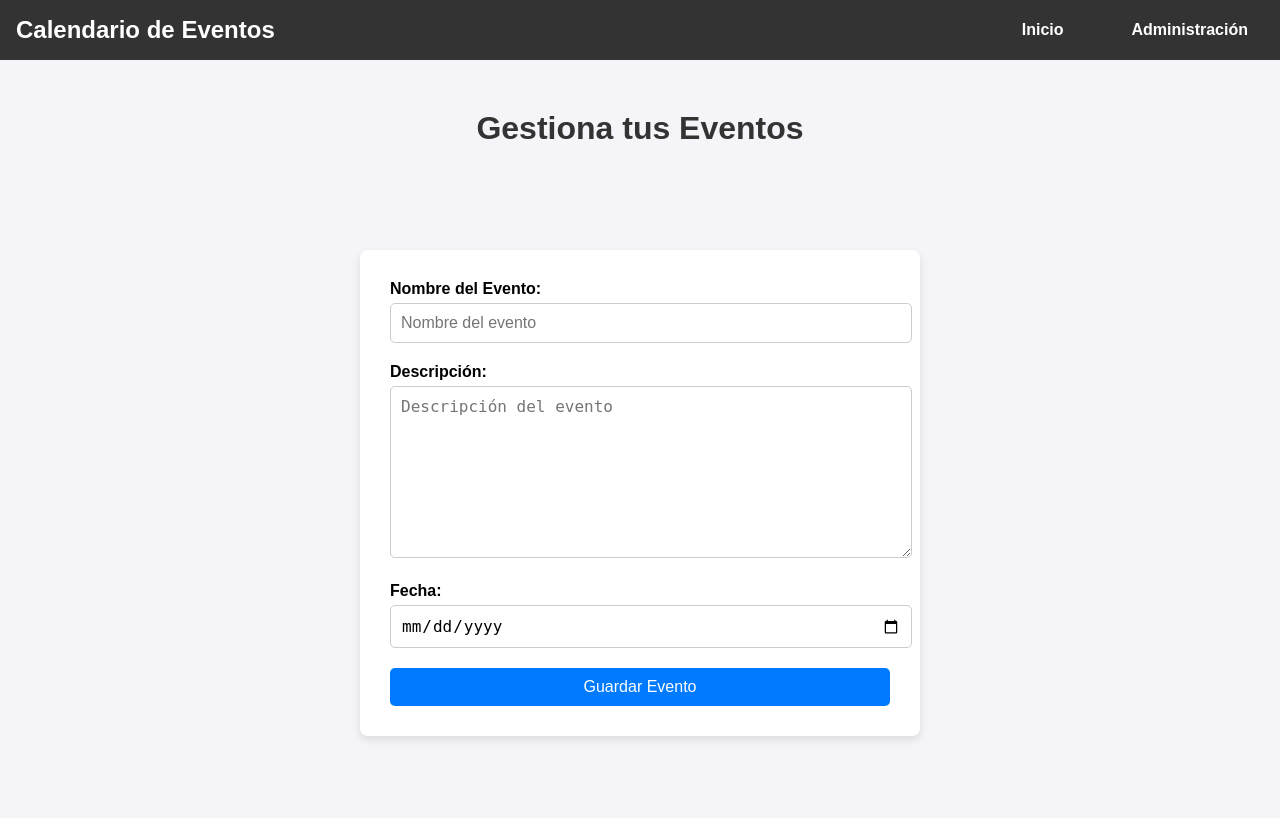
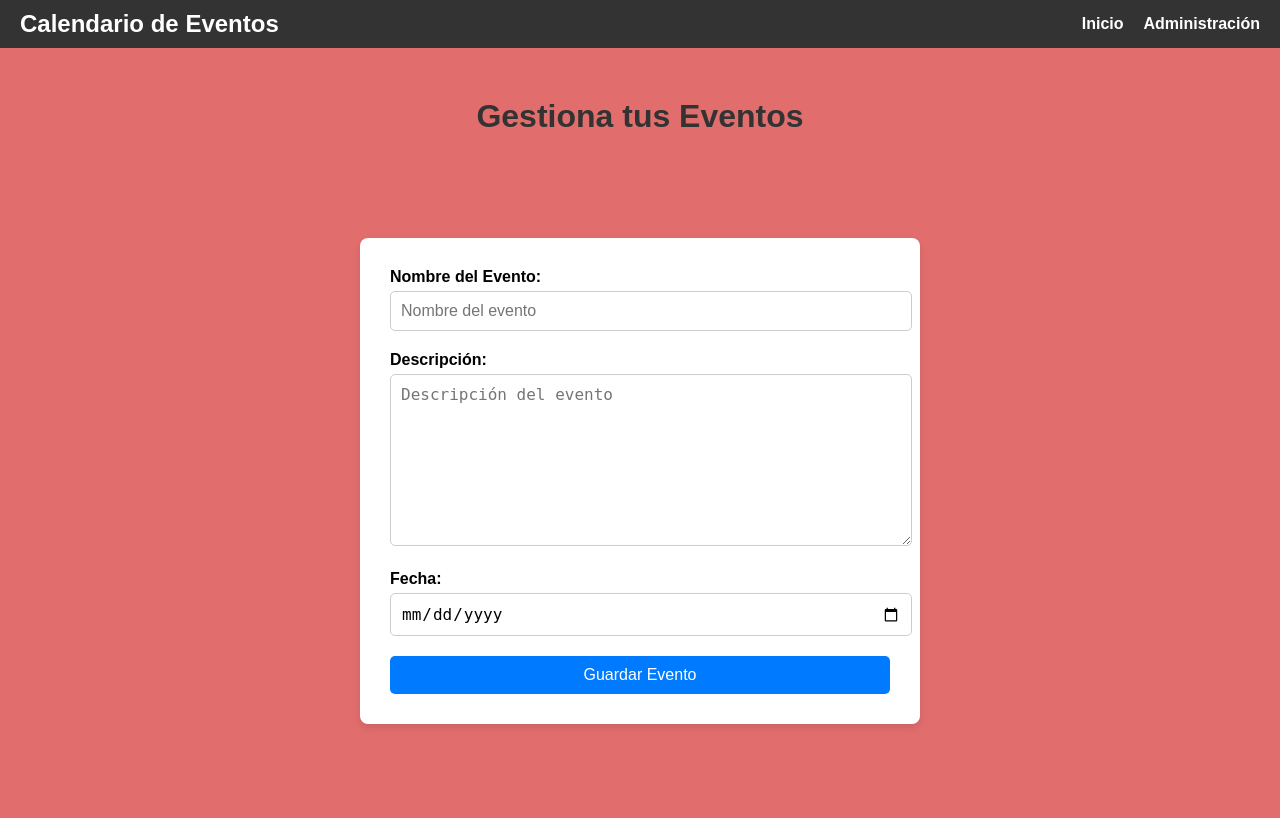
Before and after one commit to sessoto/EduPlanner, a Django app: page /calendario_admin.html in a window 1280 px wide. After the commit the page ends 728 px from the top, so only its background shows below. Run offline with Django 5.2, Linux system fonts and the light colour scheme.

Commit message:
lo último que alcance a cambiar

```diff
--- a/eventos/templates/calendario_admin.html
+++ b/eventos/templates/calendario_admin.html
@@ -12,40 +12,19 @@
             font-family: Arial, sans-serif;
             margin: 0;
             padding: 0;
-            background-color: #f4f4f9;
+            background-color: #e26d6d;
         }
 
+
+
+        /* Navbar */
         .navbar {
-            background-color: #333;
-            color: white;
-            padding: 1rem;
             display: flex;
             justify-content: space-between;
             align-items: center;
-        }
-
-        .navbar-logo {
-            font-size: 1.5rem;
-            font-weight: bold;
-        }
-
-        .navbar-menu {
-            list-style-type: none;
-            display: flex;
-            gap: 1rem;
-        }
-
-        .navbar-menu li a {
-            color: white;
-            text-decoration: none;
-            padding: 0.5rem 1rem;
-            border-radius: 5px;
-            transition: background-color 0.3s;
-        }
-
-        .navbar-menu li a:hover {
-            background-color: #444;
-        }
+            background-color: #333;
+            padding: 10px 20px;
+            color: #fff;}
 
         h1 {
             text-align: center;
```
Also changed, not shown: db.sqlite3.
